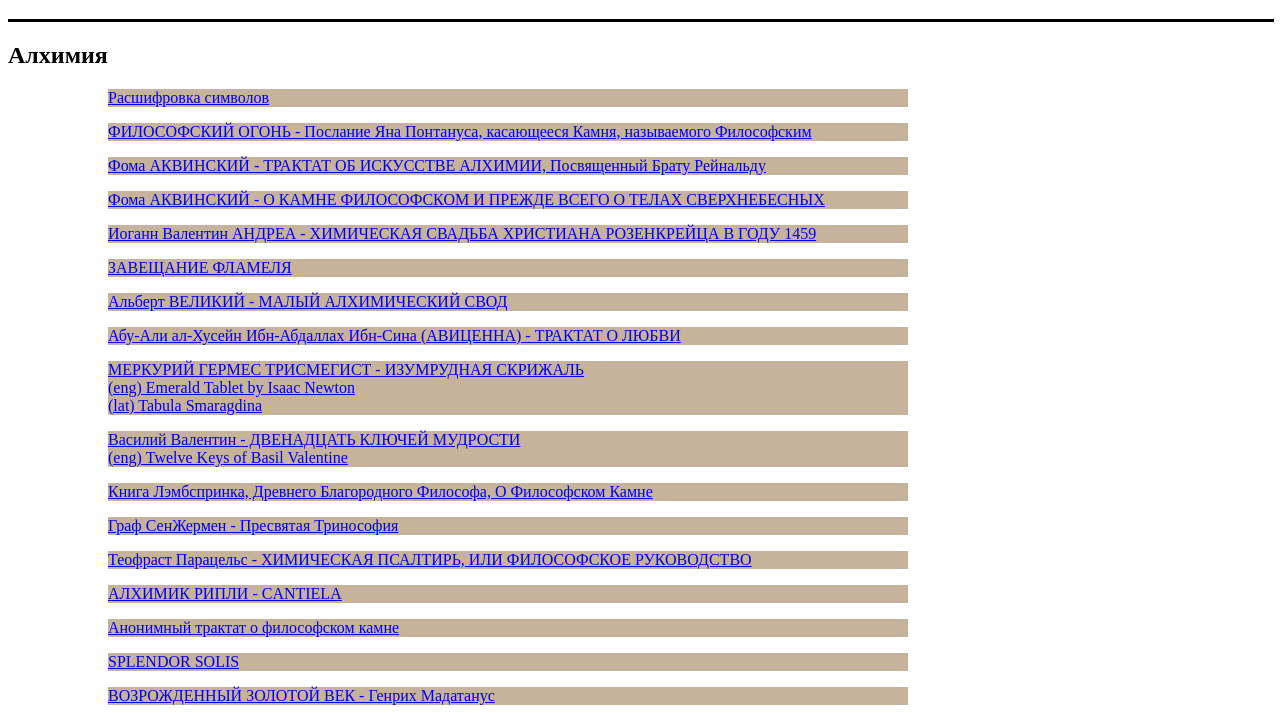
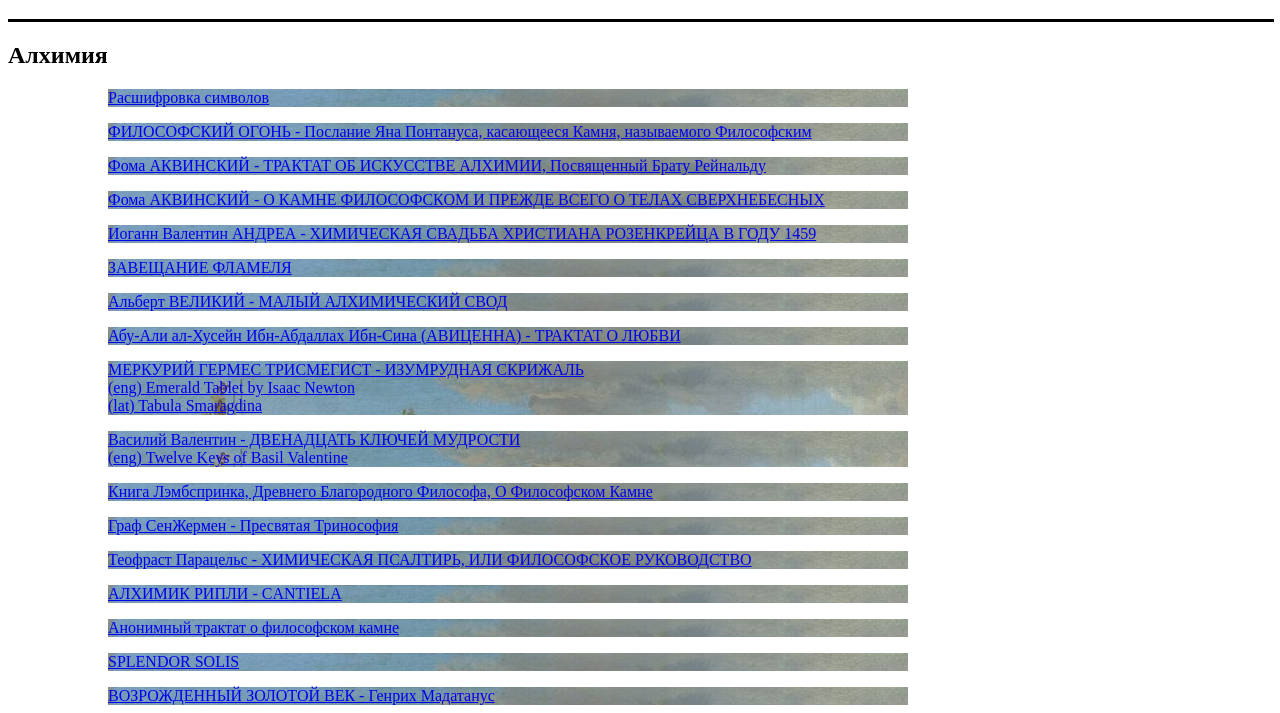
Before and after one commit to thulemane/soglasie, a plain HTML site: page index.html in a window 1280 px wide. Shown: the part 87-800 px from the top of the page. Drawn offline with Linux system fonts and the light colour scheme.

Commit message:
Update index.html

```diff
--- a/index.html
+++ b/index.html
@@ -8,7 +8,7 @@
  p {
     max-width: 800px; /* Максимальная ширина страницы в пикселях */
  margin-left: 100px;
-   background: #c7b39b url(content/bg.jpg); /* Цвет фона и путь к файлу */
+   background: #c7b39b url(content/images/bg.jpg); /* Цвет фона и путь к файлу */
     color: #fff; /* Цвет текста */
 ALIGN=center;
    }
```
